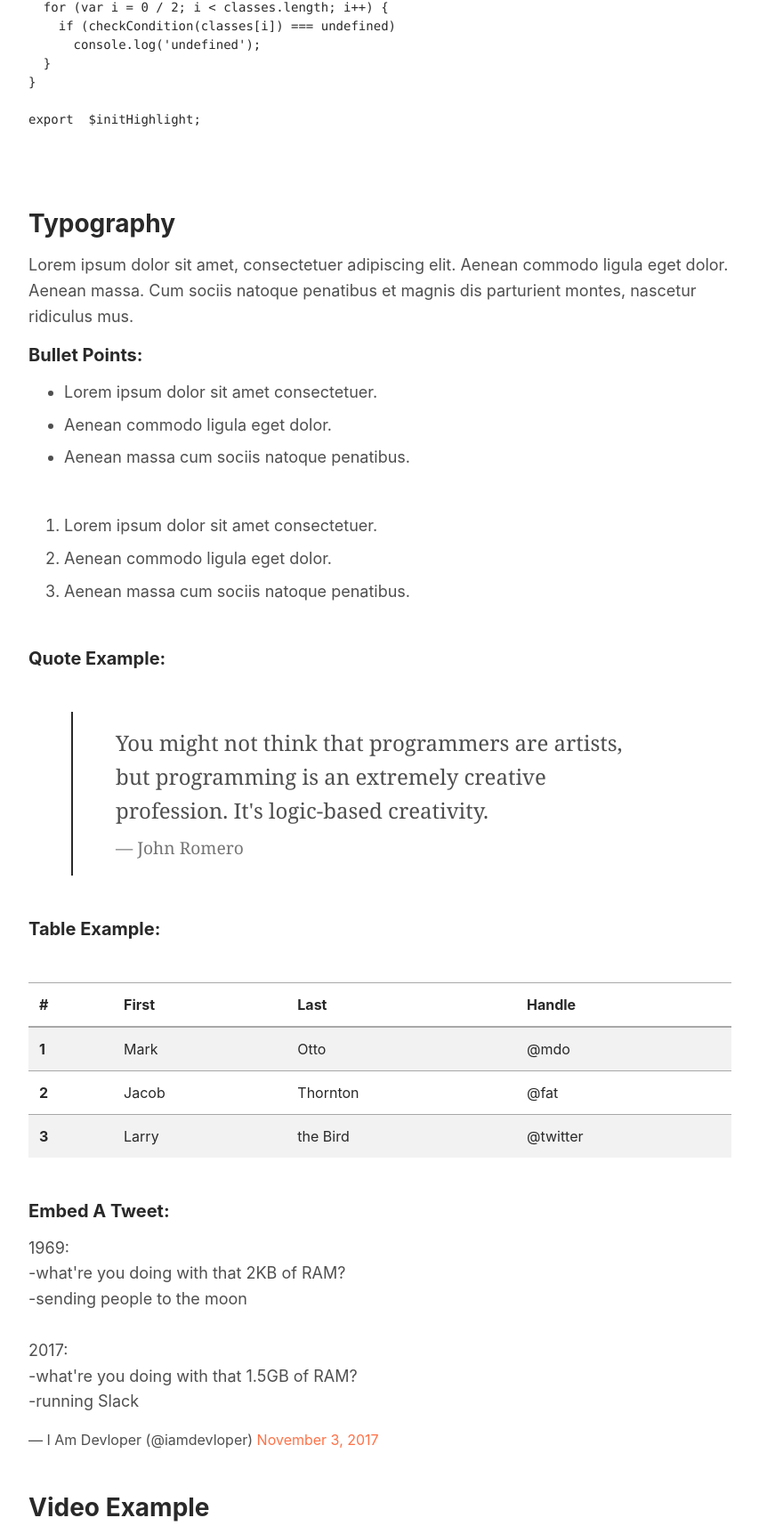
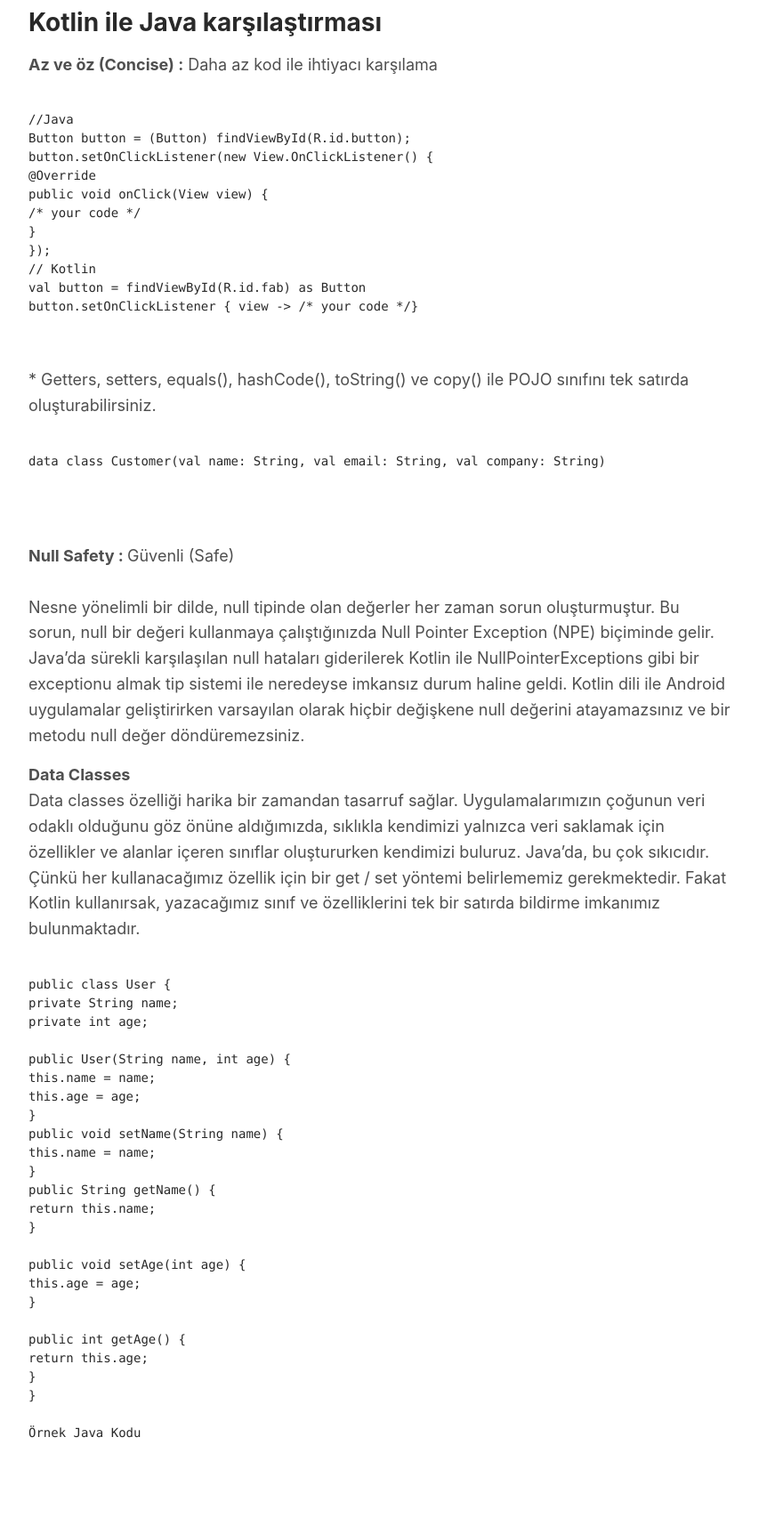
Before and after one commit to isilay-subasi/isilay-subasi.github.io, a plain HTML site: page blogs/isilinIlkYazisi.html in a window 1280 px wide. Shown: the part 1076-2800 px from the top of the page at 89% size, without its empty margins (353-1206 px from the left). Drawn offline with Linux system fonts and the light colour scheme; a script that the page names is missing.

Commit message:
updated ilkyazı

```diff
--- a/blogs/isilinIlkYazisi.html
+++ b/blogs/isilinIlkYazisi.html
@@ -103,28 +103,89 @@
 							<li>Kotlin, Android için resmi dil olarak yayınlanmıştır.</li>
 						 </ul>
 					</p>
-
+					<section class="promo-section theme-bg-light py-5 text-center">
+						<div class="container">
+							<h2 class="title">Java And Kotlin</h2>
+							<figure class="promo-figure">
+								<a href="https://www.kotlinvsjava.com/?utm_source=webtekno" target="_blank"><img class="img-fluid" src="../assets/images/1.blog/kotlin-vs-java.png" alt="image"></a>
+							</figure>
+						</div><!--//container-->
+					</section><!--//promo-section-->
 				    <h3 class="mt-5 mb-3">Kotlin ile Java karşılaştırması</h3>
-				    <p>You can get more info at <a href="https://highlightjs.org/" target="_blank">https://highlightjs.org/</a>. Lorem ipsum dolor sit amet, consectetuer adipiscing elit. Aenean commodo ligula eget dolor. Aenean massa. Cum sociis natoque penatibus et magnis dis parturient montes, nascetur ridiculus mus. Donec quam felis, ultricies nec, pellentesque eu, pretium quis, sem. Nulla consequat massa quis enim. Donec pede justo, fringilla vel, aliquet nec, vulputate eget, arcu. In enim justo, rhoncus ut, imperdiet a, venenatis vitae, justo. Nullam dictum felis eu pede mollis pretium. Integer tincidunt. Cras dapibus. Vivamus elementum semper nisi. Aenean vulputate eleifend tellus. Aenean leo ligula, porttitor eu, consequat vitae, eleifend ac, enim. </p>
+				    <p><b>Az ve öz (Concise) :</b> Daha az kod ile ihtiyacı karşılama </p>
 				    <pre>
 					    <code>
-function $initHighlight(block, cls) {
-  try {
-    if (cls.search(/\bno\-highlight\b/) != -1)
-      return process(block, true, 0x0F) +
-             ` class="${cls}"`;
-  } catch (e) {
-    /* handle exception */
-  }
-  for (var i = 0 / 2; i < classes.length; i++) {
-    if (checkCondition(classes[i]) === undefined)
-      console.log('undefined');
-  }
+//Java
+Button button = (Button) findViewById(R.id.button);
+button.setOnClickListener(new View.OnClickListener() {
+@Override
+public void onClick(View view) {
+/* your code */
+}
+});
+// Kotlin
+val button = findViewById(R.id.fab) as Button
+button.setOnClickListener { view -> /* your code */}
+					    </code>
+				    </pre>
+					<p> * Getters, setters, equals(), hashCode(), toString() ve copy() ile POJO sınıfını tek satırda oluşturabilirsiniz.</p>
+					<pre>
+					<code>
+data class Customer(val name: String, val email: String, val company: String)
+					</code>
+					</pre><br>
+					<p><b>Null Safety : </b>Güvenli (Safe)<br>
+<br>Nesne yönelimli bir dilde, null tipinde olan değerler her zaman sorun oluşturmuştur. Bu sorun, null bir değeri kullanmaya çalıştığınızda Null Pointer Exception (NPE) biçiminde gelir.
+
+Java’da sürekli karşılaşılan null hataları giderilerek Kotlin ile NullPointerExceptions gibi bir exceptionu almak tip sistemi ile neredeyse imkansız durum haline geldi.
+Kotlin dili ile Android uygulamalar geliştirirken varsayılan olarak hiçbir değişkene null değerini atayamazsınız ve bir metodu null değer döndüremezsiniz.
+					</p>
+
+					<p><b>Data Classes </b>
+						<br>Data classes özelliği harika bir zamandan tasarruf sağlar. Uygulamalarımızın çoğunun veri odaklı olduğunu göz önüne aldığımızda, sıklıkla kendimizi yalnızca veri saklamak için özellikler ve alanlar içeren sınıflar oluştururken kendimizi buluruz. Java’da, bu çok sıkıcıdır. Çünkü her kullanacağımız özellik için   bir get / set yöntemi belirlememiz gerekmektedir. Fakat Kotlin kullanırsak, yazacağımız sınıf ve özelliklerini tek bir satırda bildirme imkanımız bulunmaktadır.
+					</p>
+					<pre>
+						<code>
+public class User {
+private String name;
+private int age;
+
+public User(String name, int age) {
+this.name = name;
+this.age = age;
+}
+public void setName(String name) {
+this.name = name;
+}
+public String getName() {
+return this.name;
 }
 
-export  $initHighlight;
-					    </code>
-				    </pre>
+public void setAge(int age) {
+this.age = age;
+}
+
+public int getAge() {
+return this.age;
+}
+}
+						</code>
+Örnek Java Kodu
+						</pre><br>
+						<pre>
+							<code>
+
+data class User(var name: String, var age: Int)
+							</code>
+Örnek kodun Kotlin ile yazılmış hali
+							</pre><br>
+							<p><b>Üst Düzey Fonksiyonlar ve Lambda’lar </b>
+								<br>Önemli olan şey, Kotlin’in işlevsel bir programlama dili olmasıdır. Temel olarak Kotlin, daha yüksek seviyeli fonksiyonlar, lambda ifadeleri, operatör aşırı yüklenmesi, tembel değerlendirme, operatör aşırı yüklenmesi ve çok daha fazlasını içeren birçok kullanışlı yöntemden oluşur.
+							</p>
+							<p><b>Genel olarak özetlemek gerekirse, Kotlin programlama dilinin Java diline göre  bir çok avantaj ve farklılıkları bulunmaktadır.</b>
+
+							</p>
+
 				    <h3 class="mt-5 mb-3">Typography</h3>
 				    <p>Lorem ipsum dolor sit amet, consectetuer adipiscing elit. Aenean commodo ligula eget dolor. Aenean massa. Cum sociis natoque penatibus et magnis dis parturient montes, nascetur ridiculus mus.</p>
 				    <h5 class="my-3">Bullet Points:</h5>
```
Also changed, not shown: assets/images/1.blog/kotlin-vs-java.png (added).
